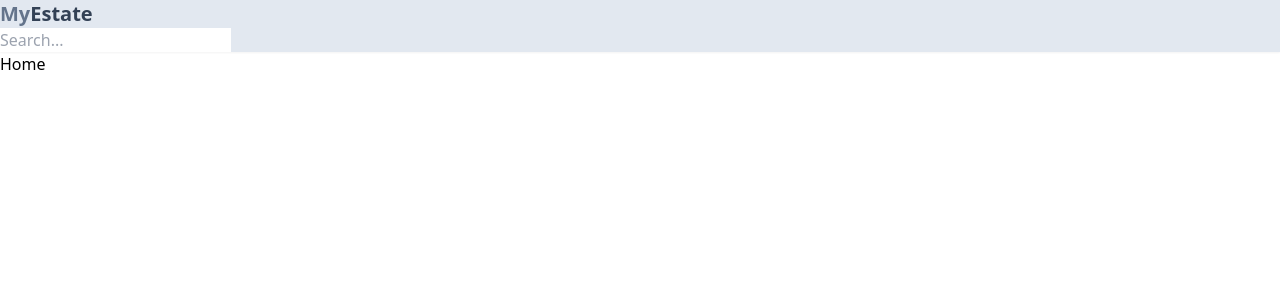
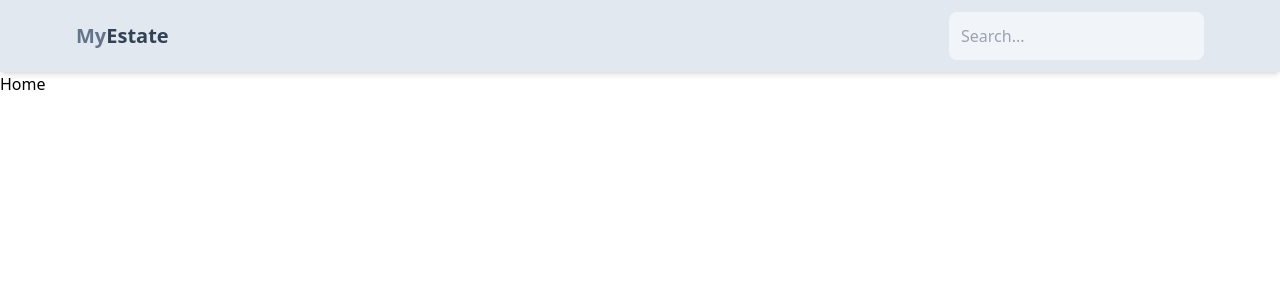
Before and after one commit to Kai0802/EstateManager, a React (Vite) app in the folder client/: page / in a window 1280 px wide. Shown: the top 300 px of the page. Built offline with nearby package versions, Linux system fonts and the light colour scheme.

Commit message:
fix header

```diff
--- a/client/src/components/Header.jsx
+++ b/client/src/components/Header.jsx
@@ -2,14 +2,20 @@ import React from "react";
 
 export default function Header() {
   return (
-    <header className="bg-slate-200 shadow-sm">
-      <h1 className="font-bold text-sm sm:text-xl flex flex-wrap">
-        <span className="text-slate-500">My</span>
-        <span className="text-slate-700">Estate</span>
-      </h1>
-      <form>
-        <input type="text" placeholder="Search..." />
-      </form>
+    <header className="bg-slate-200 shadow-md">
+      <div className="flex justify-between items-center max-w-6xl mx-auto p-3">
+        <h1 className="font-bold text-sm sm:text-xl flex flex-wrap">
+          <span className="text-slate-500">My</span>
+          <span className="text-slate-700">Estate</span>
+        </h1>
+        <form className="bg-slate-100 p-3 rounded-lg">
+          <input
+            className="bg-transparent"
+            type="text"
+            placeholder="Search..."
+          />
+        </form>
+      </div>
     </header>
   );
 }
```
